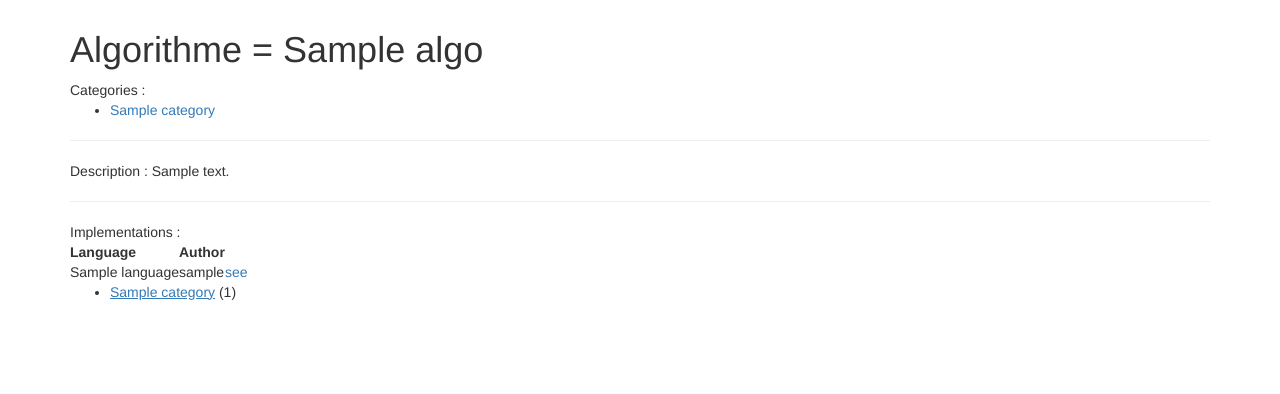
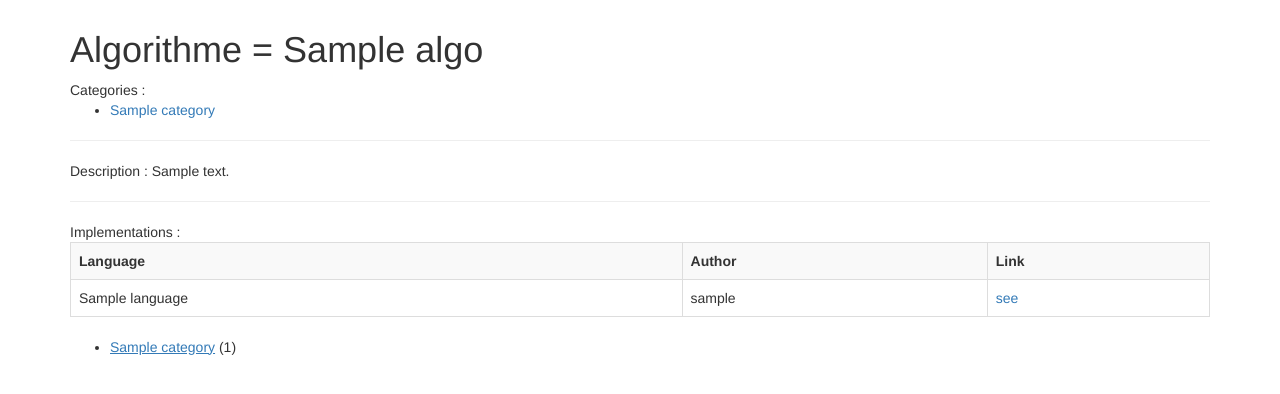
Before and after one commit to jilljenn/algopedia, a Django app: page /algo/1 in a window 1280 px wide. Shown: the part 40-434 px from the top of the page. Run offline with Django 3.2, Linux system fonts and the light colour scheme; tables that the repository leaves empty hold one stand-in row (values such as "Sample post"); some libraries are stand-ins or nearby versions.

Commit message:
Add header link and bootstrap classes

```diff
--- a/web/algopedia/templates/algopedia/algo_detail.html
+++ b/web/algopedia/templates/algopedia/algo_detail.html
@@ -18,8 +18,8 @@
 <hr>
 
 Implementations :
-<table>
-    <tr><th>Language</th><th>Author</th></tr>
+<table class="table table-striped table-bordered">
+    <tr><th>Language</th><th>Author</th><th>Link</th></tr>
     {% for implem in object.implementation_set.all %}
         <tr><td>{{ implem.lang.name }}</td><td>{{ implem.user }}</td><td><a href="{% url 'algopedia:implementation-detail' implem.pk %}">see</a></td></tr>
     {% endfor %}
```
